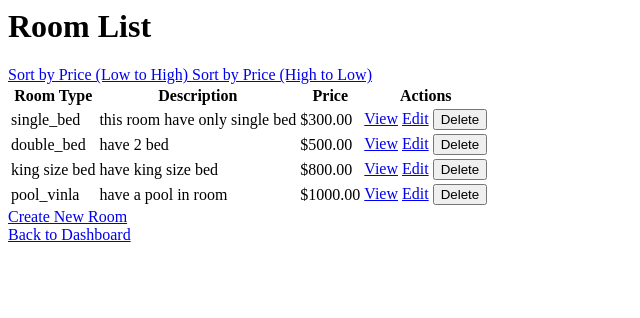
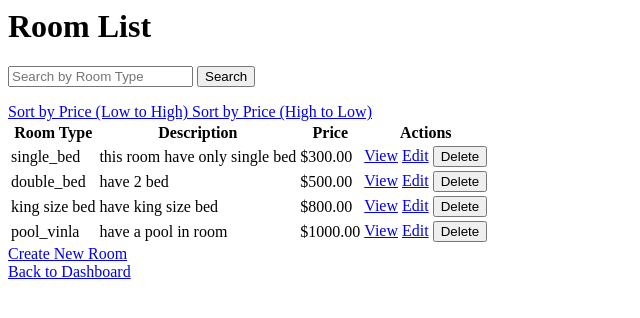
Before and after one commit to peerawattae/test_hotel_management, a Django app: page /rooms/ in a window 1280 px wide. Shown: the top 318 px of the page, without its empty margins (0-640 px from the left). Run offline with Django 5.2, Linux system fonts and the light colour scheme; data comes from the database, SQL or seed files in the repository.

Commit message:
add function to search room by room type for user

```diff
--- a/core/templates/core/room_list.html
+++ b/core/templates/core/room_list.html
@@ -1,12 +1,25 @@
 <div class="container mt-4">
     <h1>Room List</h1>
 
+    <!-- Search Form -->
+    <form method="get" class="mb-3">
+        <div class="input-group">
+            <input
+                type="text"
+                name="search"
+                class="form-control"
+                placeholder="Search by Room Type"
+                value="{{ search_query }}">
+            <button type="submit" class="btn btn-primary">Search</button>
+        </div>
+    </form>
+
     <!-- Sorting Buttons -->
     <div class="mb-3">
-        <a href="?sort=asc" class="btn btn-primary {% if sort_order == 'asc' %}active{% endif %}">
+        <a href="?search={{ search_query }}&sort=asc" class="btn btn-primary {% if sort_order == 'asc' %}active{% endif %}">
             Sort by Price (Low to High)
         </a>
-        <a href="?sort=desc" class="btn btn-primary {% if sort_order == 'desc' %}active{% endif %}">
+        <a href="?search={{ search_query }}&sort=desc" class="btn btn-primary {% if sort_order == 'desc' %}active{% endif %}">
             Sort by Price (High to Low)
         </a>
     </div>
@@ -36,6 +49,10 @@
                     </form>
                 </td>
             </tr>
+            {% empty %}
+            <tr>
+                <td colspan="5" class="text-center">No rooms found.</td>
+            </tr>
             {% endfor %}
         </tbody>
     </table>
--- a/core/views.py
+++ b/core/views.py
@@ -49,13 +49,24 @@ def room_delete(request, room_id):
     return render(request, 'core/room_confirm_delete.html', {'room': room})
 
 def room_list(request):
-    sort_order = request.GET.get('sort', 'asc')  # Get sorting order from query parameter; default to ascending
+    search_query = request.GET.get('search', '')  # Get the search query from the request
+    sort_order = request.GET.get('sort', 'asc')  # Get sorting order
+
+    # Filter rooms based on the search query
+    rooms = Room.objects.filter(room_type__icontains=search_query)
+
+    # Apply sorting
     if sort_order == 'desc':
-        rooms = Room.objects.all().order_by('-price_per_night')  # Descending order
+        rooms = rooms.order_by('-price_per_night')
     else:
-        rooms = Room.objects.all().order_by('price_per_night')  # Ascending order
+        rooms = rooms.order_by('price_per_night')
 
-    return render(request, 'core/room_list.html', {'rooms': rooms, 'sort_order': sort_order})
+    return render(request, 'core/room_list.html', {
+        'rooms': rooms,
+        'sort_order': sort_order,
+        'search_query': search_query,
+    })
+
 
 
 def room_detail(request, room_id):
```
